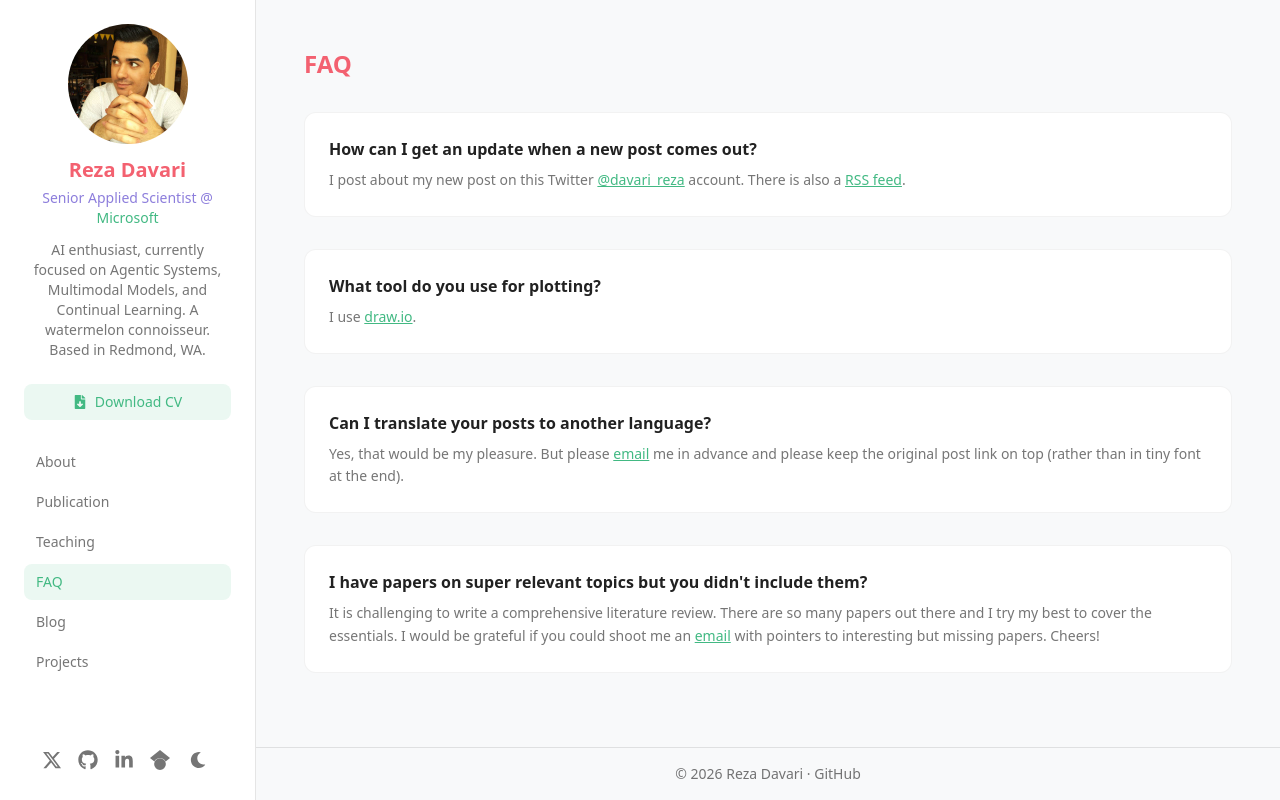
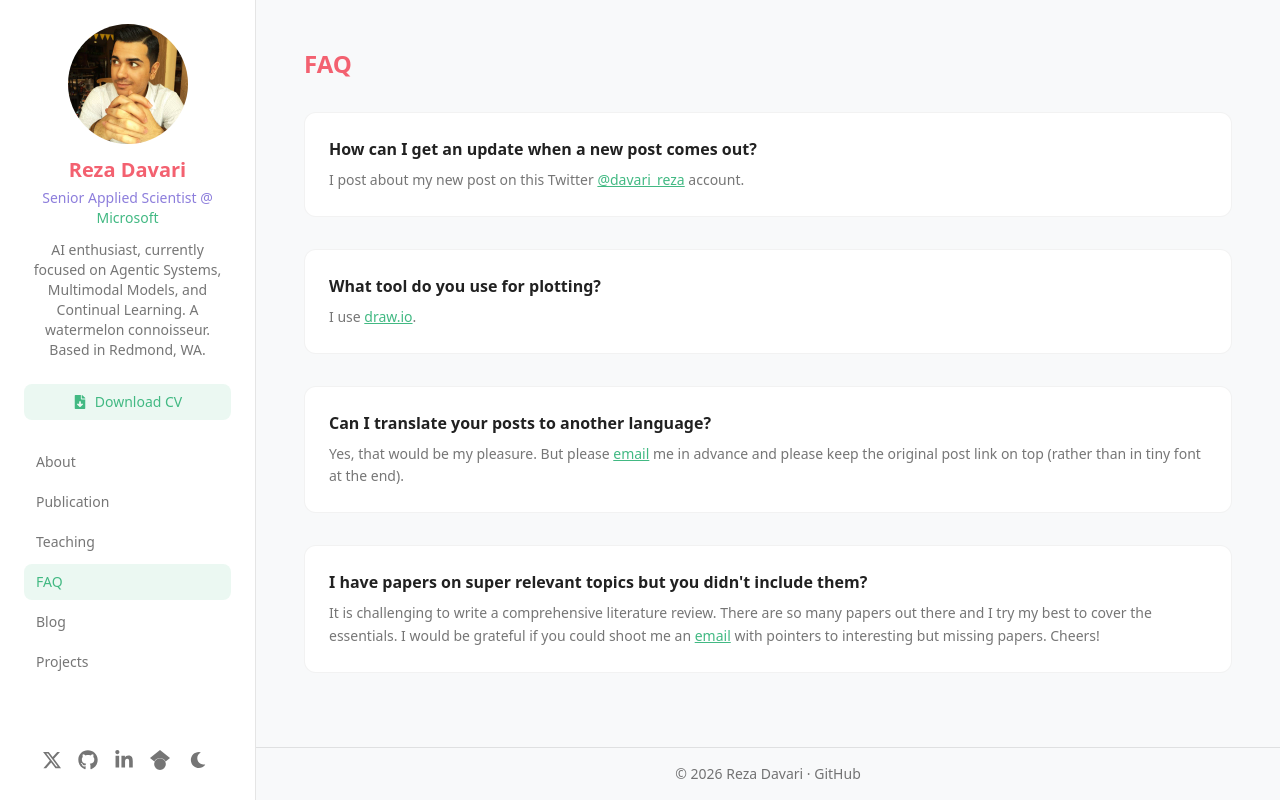
Before and after one commit to rezazzr/davari.io, a Next.js app: page /faq in a window 1280 px wide. Built offline with nearby package versions, Linux system fonts and the light colour scheme.

Commit message:
Remove RSS feed reference from FAQ
The /feed.xml endpoint doesn't exist; remove the broken link from the FAQ answer.

```diff
--- a/src/data/qas.ts
+++ b/src/data/qas.ts
@@ -7,7 +7,7 @@ export const qas: QA[] = [
   {
     question: "How can I get an update when a new post comes out?",
     answer:
-      'I post about my new post on this Twitter <a href="https://twitter.com/davari_reza" target="_blank">@davari_reza</a> account. There is also a <a href="/feed.xml" target="_blank">RSS feed</a>.',
+      'I post about my new post on this Twitter <a href="https://twitter.com/davari_reza" target="_blank">@davari_reza</a> account.',
   },
   {
     question: "What tool do you use for plotting?",
```
